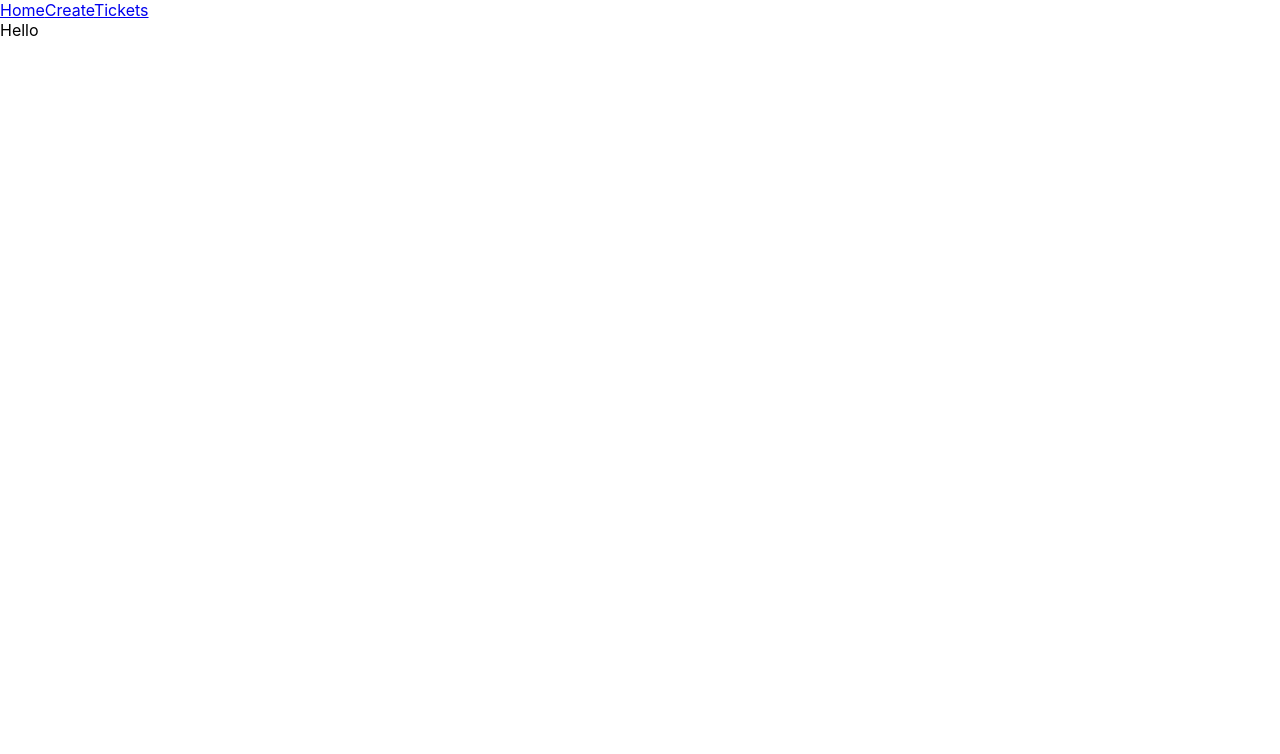
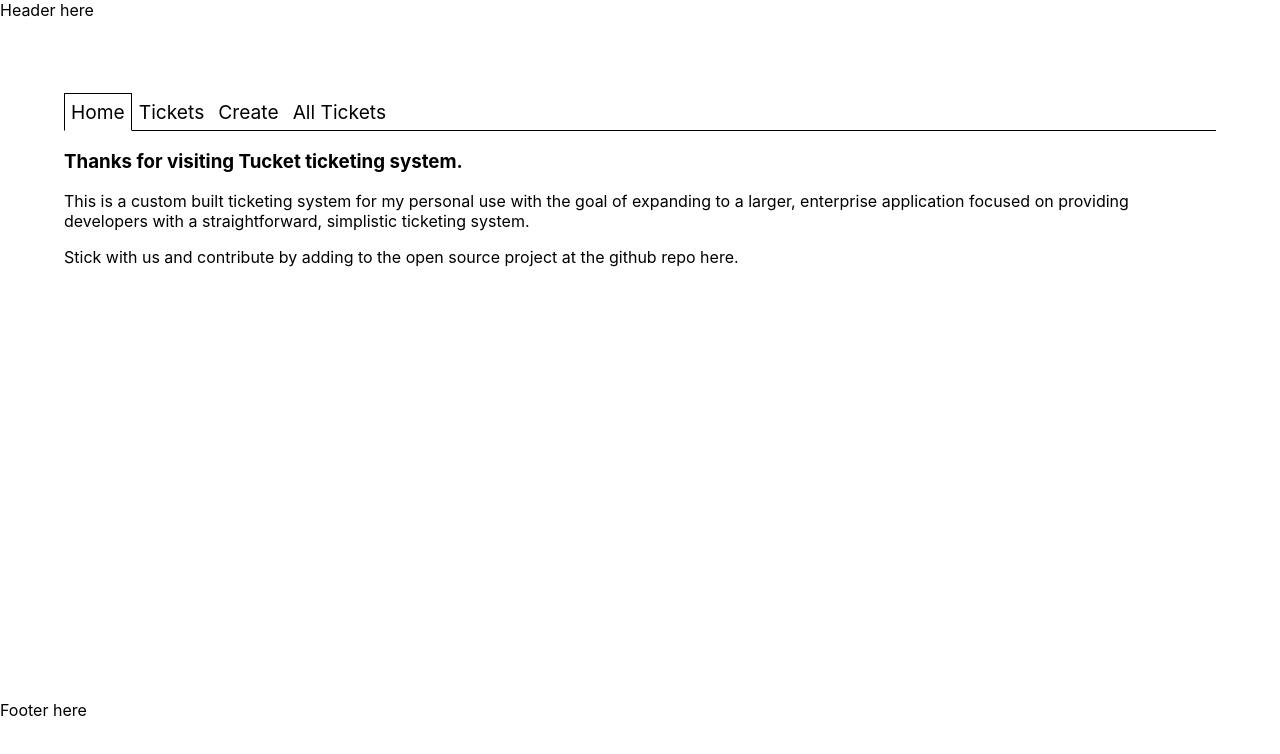
Before and after one commit to FonzMP/tucket, a React (Create React App) app in the folder client/: page / in a window 1280 px wide. Shown: the top 754 px of the page. Built offline with nearby package versions, Linux system fonts and the light colour scheme.

Commit message:
basic nav functionality - skipped fancy stuff

```diff
--- a/client/src/App.css
+++ b/client/src/App.css
@@ -3,3 +3,43 @@
   text-align: center;
   width: 100%;
 }
+
+.content-wrapper {
+  min-height: calc(100vh - 200px);
+  width: 90%;
+  margin: 0 auto;
+}
+
+.header-content {
+  height: 100px;
+  padding-bottom: 8px;
+  box-sizing: border-box;
+}
+
+.footer-content {
+  height: 100px;
+}
+
+.nav-link, .sub-nav-link {
+  text-decoration: none;
+  color: black;
+  padding: 6px 6px;
+  font-size: 1.2rem;
+  border-bottom: 1px solid rgba(0,0,0,0);
+  border-left: 1px solid rgba(0,0,0,0);
+  border-top: 1px solid rgba(0,0,0,0);
+  border-right: 1px solid rgba(0,0,0,0);
+}
+
+.active {
+  border-left: 1px solid black;
+  border-top: 1px solid black;
+  border-right: 1px solid black;
+  border-bottom: 1px solid white;
+}
+
+.navbar, .sub-navbar {
+  width: 100%;
+  border-bottom: 1px solid black;
+  padding-bottom: 6px;
+}
--- a/client/src/App.js
+++ b/client/src/App.js
@@ -1,29 +1,37 @@
 import React, { Component } from "react";
-import { BrowserRouter as Router, Route } from "react-router-dom";
-import Navbar from "./shared/navigation/navbar";
+import { BrowserRouter as Router, Route, NavLink } from "react-router-dom";
+import Header from "./components/shared/header";
+import Navbar from "./components/shared/navigation/navbar";
+import Footer from "./components/shared/footer";
 import "./App.css";
 import NAVCONSTANTS from "./_constants/NavigationConstants";
 
 class App extends Component {
+
   renderNavigations = () => {
-    return NAVCONSTANTS.NAV.map((links, index) => {
+    return NAVCONSTANTS.NAV.map(links => {
       return (
         <Route
           exact
           path={links.href}
           component={links.component}
-          key={index}
+          key={links.key}
         />
       );
     });
   };
+
   render() {
     return (
       <Router>
-        <Navbar />
-        <React.Fragment>
-          <span>{this.renderNavigations()}</span>
-        </React.Fragment>
+        <Header />
+        <div className="content-wrapper">
+          <Navbar links={NAVCONSTANTS.NAV} />
+          <React.Fragment>
+            <span>{this.renderNavigations()}</span>
+          </React.Fragment>
+        </div>
+        <Footer />
       </Router>
     );
   }
--- a/client/src/_constants/NavigationConstants.js
+++ b/client/src/_constants/NavigationConstants.js
@@ -1,4 +1,5 @@
 import Home from "../components/shared/home";
+import TicketHome from '../components/ticket/ticketHome'
 import CreateTicket from "../components/ticket/createTicket";
 import GetTickets from "../components/ticket/getTickets";
 
@@ -7,17 +8,26 @@ const NAVCONSTANTS = {
     {
       display: "Home",
       href: "/",
-      component: Home
-    },
-    {
-      display: "Create",
-      href: "/ticket/new",
-      component: CreateTicket
+      component: Home,
+      key: "HomeLinks"
     },
     {
       display: "Tickets",
       href: "/tickets",
-      component: GetTickets
+      component: TicketHome,
+      key: "TicketLinks",
+    },
+    {
+      display: "Create",
+      href: "/tickets/new",
+      component: CreateTicket,
+      key: "CreateTicketLink"
+    },
+    {
+      display: "All Tickets",
+      href: "/tickets/all",
+      component: GetTickets,
+      key: "GetTicketLink"
     }
   ]
 };
--- /dev/null
+++ b/client/src/components/shared/footer.js
@@ -0,0 +1,10 @@
+import React, { Component } from 'react'
+
+class Footer extends Component {
+
+  render() {
+    return <div className="footer-content">Footer here</div>
+  }
+}
+
+export default Footer;
--- /dev/null
+++ b/client/src/components/shared/header.js
@@ -0,0 +1,10 @@
+import React, { Component } from 'react'
+
+class Header extends Component {
+
+  render() {
+    return <div className="header-content">Header here</div>
+  }
+}
+
+export default Header;
--- a/client/src/components/shared/home.js
+++ b/client/src/components/shared/home.js
@@ -2,7 +2,13 @@ import React, { Component } from "react";
 
 class Home extends Component {
   render() {
-    return <div>Hello</div>;
+    return (
+      <div>
+        <h3>Thanks for visiting Tucket ticketing system.</h3>
+        <p>This is a custom built ticketing system for my personal use with the goal of expanding to a larger, enterprise application focused on providing developers with a straightforward, simplistic ticketing system.</p>
+        <p>Stick with us and contribute by adding to the open source project at the github repo here.</p>
+      </div>
+    );
   }
 }
 
--- a/client/src/components/shared/navigation/navbar.js
+++ b/client/src/components/shared/navigation/navbar.js
@@ -1,19 +1,18 @@
 import React, { Component } from "react";
-import { Link } from "react-router-dom";
-import NAVCONSTANTS from "../../_constants/NavigationConstants";
+import { NavLink } from "react-router-dom";
 
 class Navbar extends Component {
   renderLinks = () => {
-    return NAVCONSTANTS.NAV.map((link, index) => {
+    return this.props.links.map((link, index) => {
       return (
-        <Link to={link.href} key={index}>
+        <NavLink exact to={link.href} key={index} className="nav-link" activeClassName="active">
           {link.display}
-        </Link>
+        </NavLink>
       );
     });
   };
   render() {
-    return <div>{this.renderLinks()}</div>;
+    return <div className="navbar">{this.renderLinks()}</div>;
   }
 }
 
--- /dev/null
+++ b/client/src/components/ticket/ticketHome.js
@@ -0,0 +1,13 @@
+import React, { Component } from 'react'
+
+class TicketHome extends Component {
+  render() {
+    return (
+      <span>
+        <h1>Ticket Home</h1>
+      </span>
+    )
+  }
+}
+
+export default TicketHome;
--- a/client/src/shared/navigation/navbar.js
+++ /dev/null
@@ -1,20 +0,0 @@
-import React, { Component } from "react";
-import { Link } from "react-router-dom";
-import NAVCONSTANTS from "../../_constants/NavigationConstants";
-
-class Navbar extends Component {
-  renderLinks = () => {
-    return NAVCONSTANTS.NAV.map((link, index) => {
-      return (
-        <Link to={link.href} key={index}>
-          {link.display}
-        </Link>
-      );
-    });
-  };
-  render() {
-    return <div>{this.renderLinks()}</div>;
-  }
-}
-
-export default Navbar;
```
Also changed, not shown: client/src/components/shared/navigation/navLink.js (deleted, +0 -10 lines), client/src/shared/home.js (deleted, +0 -9 lines), client/src/shared/navigation/navLink.js (deleted, +0 -10 lines).
